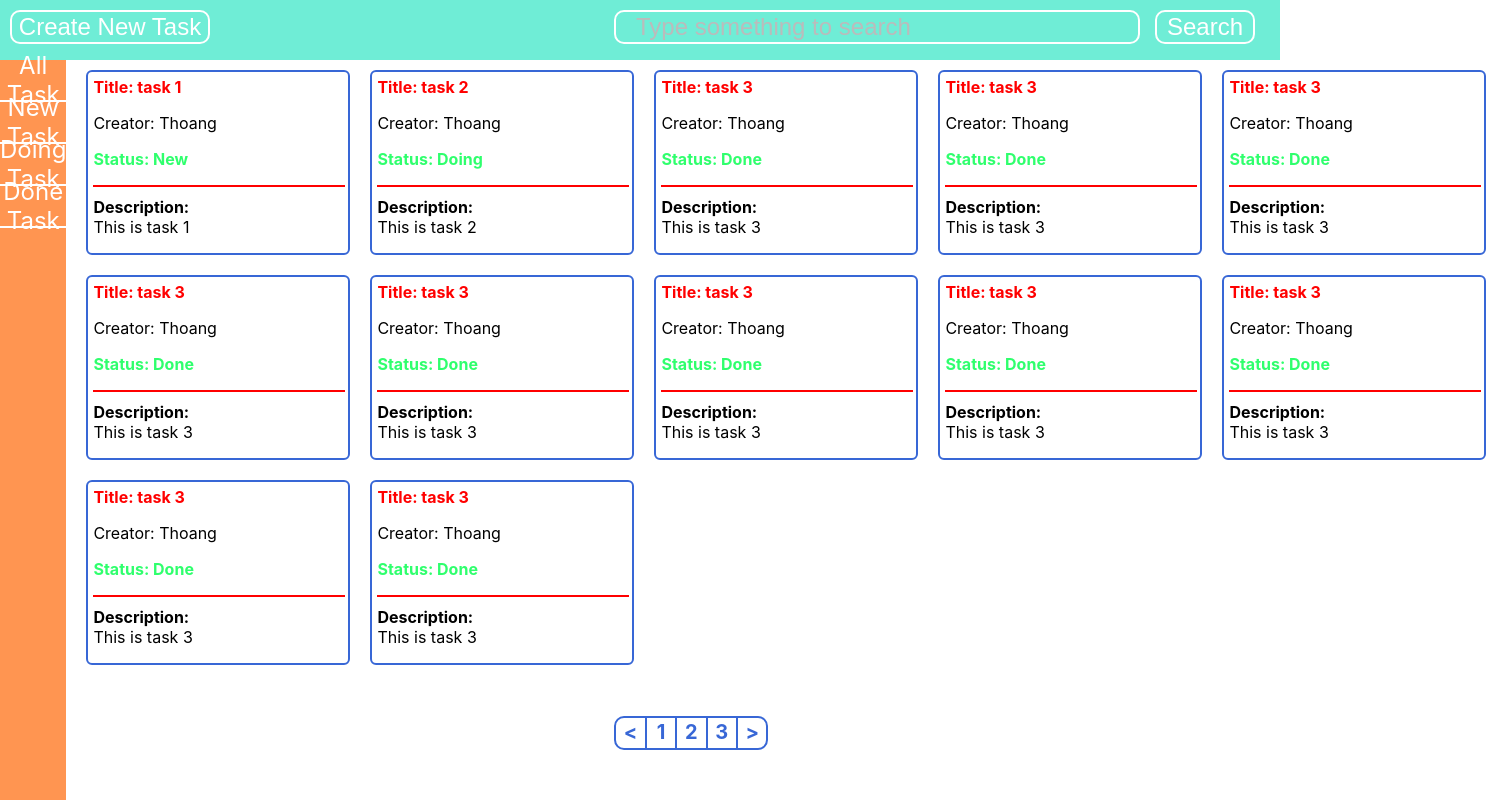
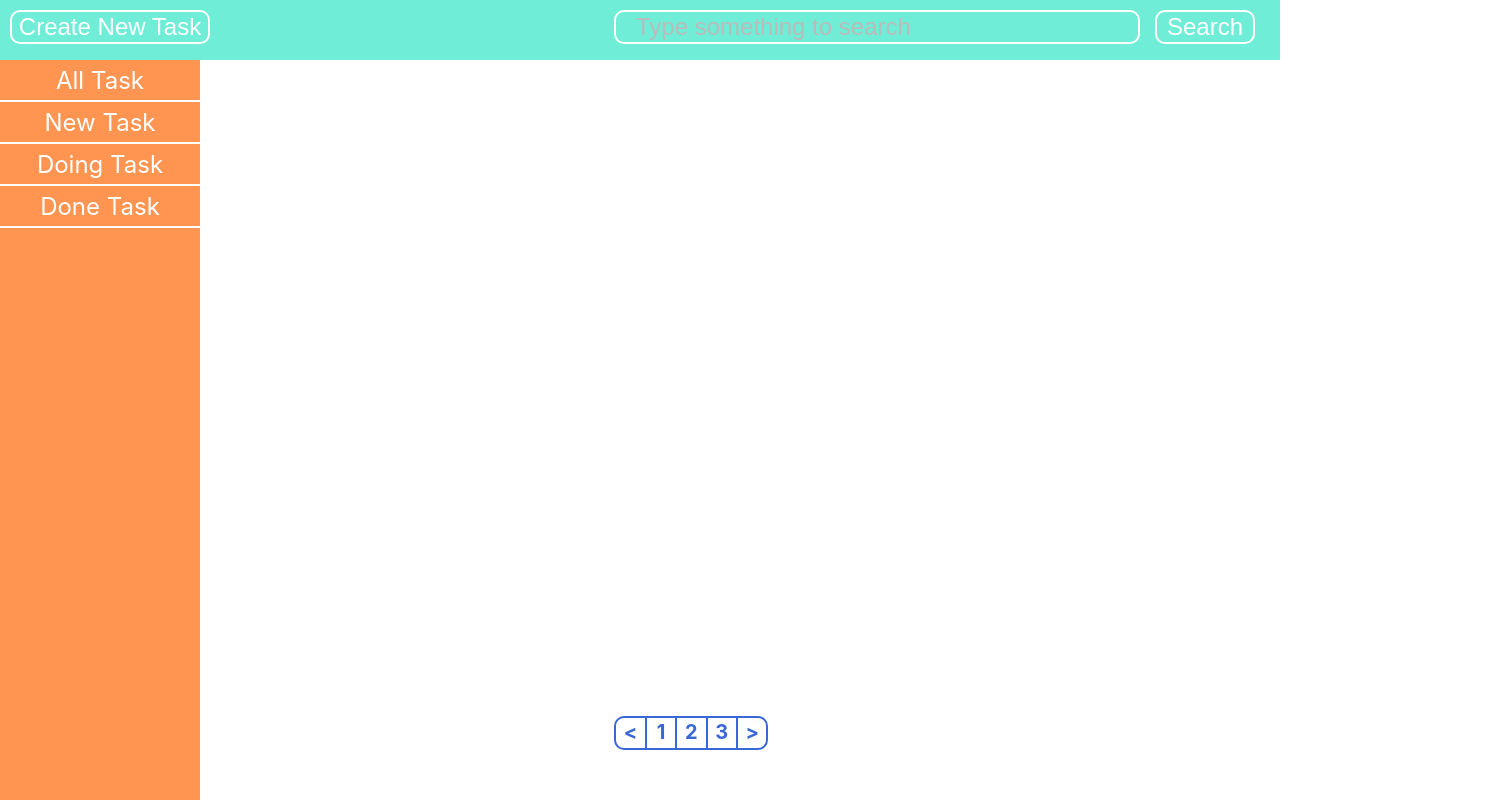
Before and after one commit to thoangtran20/ReactJS_FE27_M37, a React (Create React App) app in the folder todo-app/: page / in a window 1280 px wide. Shown: the whole page, 1496 px wide, since content can reach past the window. Built offline with nearby package versions, Linux system fonts and the light colour scheme.

Commit message:
Create New Form

```diff
--- a/todo-app/src/components/add-new-form/AddNewForm.jsx
+++ b/todo-app/src/components/add-new-form/AddNewForm.jsx
@@ -1,6 +1,32 @@
+import { useState } from 'react'
 import './style.scss'
 
-function AddNewForm() {
+function AddNewForm(props) {
+
+  const { handleFormSubmit } = props;
+
+  const [title, setTitle] = useState();
+  const [creator, setCreator] = useState();
+  const [status, setStatus] = useState();
+  const [description, setDescription] = useState();
+
+  console.log(creator)
+  console.log(title)
+  console.log(status)
+  console.log(description)
+
+  // e: Synthetic Event
+  const handleSubmit = (e) => {
+    e.preventDefault();
+    const newTask = {
+      title,
+      creator,
+      status,
+      description
+    }
+    handleFormSubmit(newTask);
+  }
+
   return (
     <div className='container'>
       <h1>ADD NEW FORM</h1>
@@ -8,6 +34,9 @@
         <div className="form-row">
           <label htmlFor="" className='form-label'>Title</label>
           <input
+            onChange={(e) => {
+              setTitle(e.target.value);
+            }}
             type="text"
             placeholder="Type title"
             name="title"
@@ -17,6 +46,9 @@
         <div className="form-row">
           <label htmlFor="" className='form-label'>Creator</label>
           <input
+            onChange={(e) => {
+              setCreator(e.target.value);
+            }}
             type="text"
             placeholder="Name of creator"
             name="title"
@@ -24,8 +56,23 @@
           />
         </div>
         <div className="form-row">
+          <label htmlFor="" className='form-label'>Status</label>
+          <input
+            onChange={(e) => {
+              setStatus(e.target.value);
+            }}
+            type="text"
+            placeholder="Status"
+            name="title"
+            className="form-input"
+          />
+        </div>
+        <div className="form-row">
           <label htmlFor="" className='form-label'>Description</label>
           <input
+            onChange={(e) => {
+              setDescription(e.target.value);
+            }}
             type="text"
             placeholder="Description Details"
             name="title"
@@ -34,7 +81,10 @@
         </div>
       </form>
       <div>
-        <button className="btn-save">Save</button>
+        <button onClick={handleSubmit}
+        className="btn-save">
+          Save
+        </button>
       </div>
     </div>
   )
--- a/todo-app/src/components/add-new-form/style.scss
+++ b/todo-app/src/components/add-new-form/style.scss
@@ -39,11 +39,12 @@
   }
 
   .btn-save {
-    width: 100px;
+    width: 120px;
+    height: auto;
     font-size: 24px;
     color: #fff;
     background-color: #A460ED;
-    border-radius: 15px;
+    border-radius: 10px;
     height: 50px;
   }
 }
--- a/todo-app/src/components/main-content/MainContent.jsx
+++ b/todo-app/src/components/main-content/MainContent.jsx
@@ -2,14 +2,26 @@
 import './MainContent.scss'
 import AddNewForm from '../add-new-form/AddNewForm'
 import { LIST_PAGE } from '../../const'
+import { useState } from 'react'
 
 function MainContent(props) {
+  const [todoListData, setTodoListData] = useState([])
+
   const { page } = props
+
+  const handleFormSubmit = (newTask) => {
+    console.log(newTask)
+    setTodoListData([newTask, ...todoListData])
+  }
 
   return (
     <div className="main-content">
       {/* Conditional Rendering - Render có điều kiện */}
-      {page === LIST_PAGE ? <TodoItemList /> : <AddNewForm />}
+      {page === LIST_PAGE ? (
+        <TodoItemList data={todoListData} />
+      ) : (
+        <AddNewForm handleFormSubmit={handleFormSubmit} />
+      )}
     </div>
   )
 }
--- a/todo-app/src/components/todo-item-list/TodoItemList.jsx
+++ b/todo-app/src/components/todo-item-list/TodoItemList.jsx
@@ -3,85 +3,86 @@
 
 export const Pagination = () => {}
 
-const TodoList = [
-  {
-    title: 'task 1',
-    creator: 'Thoang',
-    status: 'New',
-    description: 'This is task 1',
-  },
-  {
-    title: 'task 2',
-    creator: 'Thoang',
-    status: 'Doing',
-    description: 'This is task 2',
-  },
-  {
-    title: 'task 3',
-    creator: 'Thoang',
-    status: 'Done',
-    description: 'This is task 3',
-  },
-  {
-    title: 'task 3',
-    creator: 'Thoang',
-    status: 'Done',
-    description: 'This is task 3',
-  },
-  {
-    title: 'task 3',
-    creator: 'Thoang',
-    status: 'Done',
-    description: 'This is task 3',
-  },
-  {
-    title: 'task 3',
-    creator: 'Thoang',
-    status: 'Done',
-    description: 'This is task 3',
-  },
-  {
-    title: 'task 3',
-    creator: 'Thoang',
-    status: 'Done',
-    description: 'This is task 3',
-  },
-  {
-    title: 'task 3',
-    creator: 'Thoang',
-    status: 'Done',
-    description: 'This is task 3',
-  },
-  {
-    title: 'task 3',
-    creator: 'Thoang',
-    status: 'Done',
-    description: 'This is task 3',
-  },
-  {
-    title: 'task 3',
-    creator: 'Thoang',
-    status: 'Done',
-    description: 'This is task 3',
-  },
-  {
-    title: 'task 3',
-    creator: 'Thoang',
-    status: 'Done',
-    description: 'This is task 3',
-  },
-  {
-    title: 'task 3',
-    creator: 'Thoang',
-    status: 'Done',
-    description: 'This is task 3',
-  },
-]
+// const TodoList = [
+//   {
+//     title: 'task 1',
+//     creator: 'Thoang',
+//     status: 'New',
+//     description: 'This is task 1',
+//   },
+//   {
+//     title: 'task 2',
+//     creator: 'Thoang',
+//     status: 'Doing',
+//     description: 'This is task 2',
+//   },
+//   {
+//     title: 'task 3',
+//     creator: 'Thoang',
+//     status: 'Done',
+//     description: 'This is task 3',
+//   },
+//   {
+//     title: 'task 3',
+//     creator: 'Thoang',
+//     status: 'Done',
+//     description: 'This is task 3',
+//   },
+//   {
+//     title: 'task 3',
+//     creator: 'Thoang',
+//     status: 'Done',
+//     description: 'This is task 3',
+//   },
+//   {
+//     title: 'task 3',
+//     creator: 'Thoang',
+//     status: 'Done',
+//     description: 'This is task 3',
+//   },
+//   {
+//     title: 'task 3',
+//     creator: 'Thoang',
+//     status: 'Done',
+//     description: 'This is task 3',
+//   },
+//   {
+//     title: 'task 3',
+//     creator: 'Thoang',
+//     status: 'Done',
+//     description: 'This is task 3',
+//   },
+//   {
+//     title: 'task 3',
+//     creator: 'Thoang',
+//     status: 'Done',
+//     description: 'This is task 3',
+//   },
+//   {
+//     title: 'task 3',
+//     creator: 'Thoang',
+//     status: 'Done',
+//     description: 'This is task 3',
+//   },
+//   {
+//     title: 'task 3',
+//     creator: 'Thoang',
+//     status: 'Done',
+//     description: 'This is task 3',
+//   },
+//   {
+//     title: 'task 3',
+//     creator: 'Thoang',
+//     status: 'Done',
+//     description: 'This is task 3',
+//   },
+// ]
 
-const TodoItemList = () => {
+const TodoItemList = (props) => {
+  const { data } = props;
   return (
     <div className="todo-item-list">
-      {TodoList.map((item, index) => {
+      {data.map((item, index) => {
         return (
           <TodoItemClass
             key={index}
```
Also changed, not shown: todo-app/src/components/state-demo/StateDemo.jsx (+25 -0 lines).
